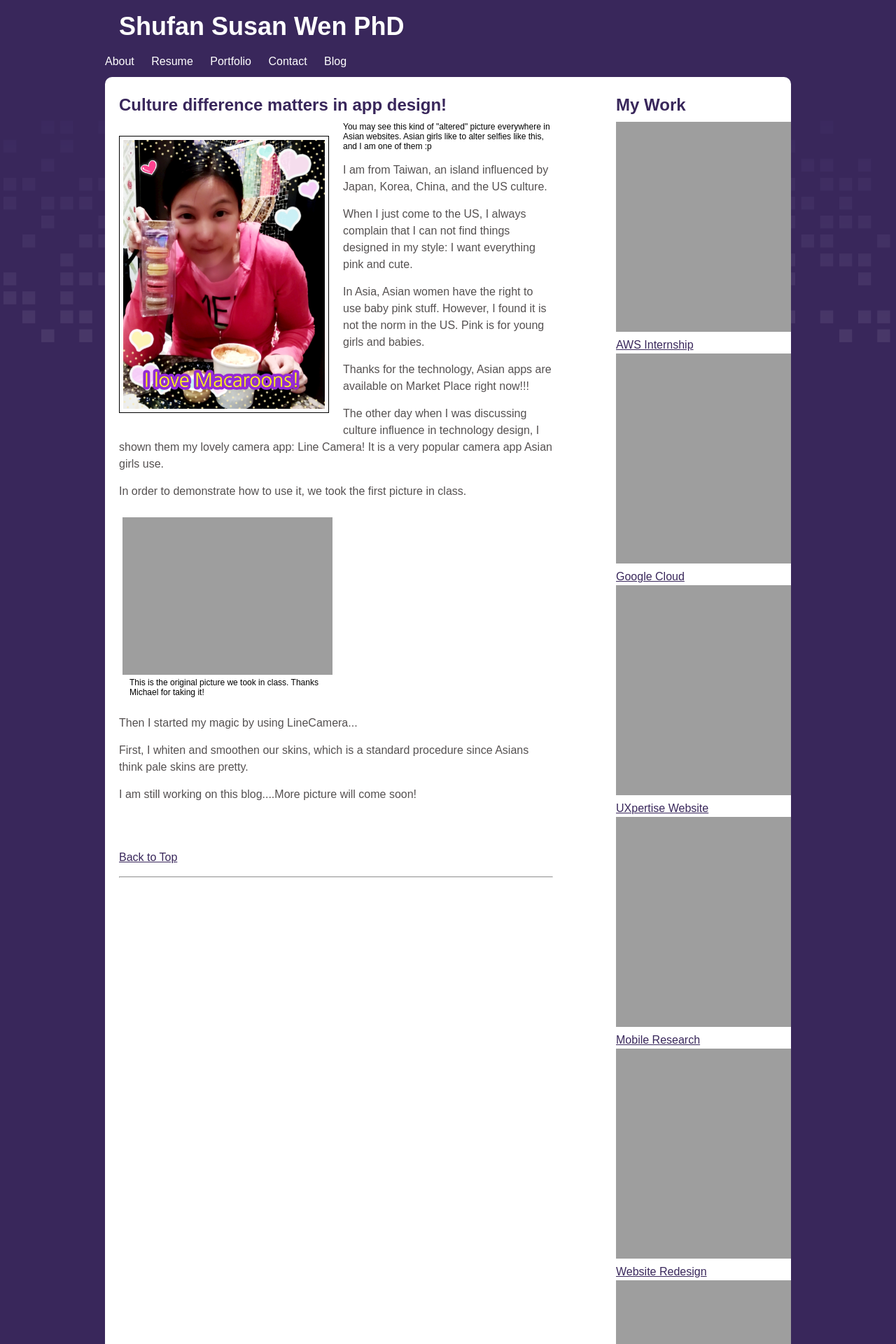
After one commit to wenshufan/Shufan1stWebsite, a PHP site: page /blog2.php in a window 1280 px wide. The commit adds this page. Shown: the top 1920 px of the page at 70% size. Run offline with PHP 8.4, Linux system fonts and the light colour scheme; some libraries are stand-ins or nearby versions; grey boxes are pictures that could not be loaded.

Commit message:
Blog page picture and caption set up

```diff
--- a/Blog/_notes/dwsync.xml
+++ b/Blog/_notes/dwsync.xml
@@ -1,4 +1,4 @@
 <?xml version="1.0" encoding="utf-8" ?>
 <dwsync>
-<file name="blog1.php" server="vergil.u.washington.edu" local="130669888389322460" remote="130669888540000000" Dst="1" />
+<file name="blog1.php" server="vergil.u.washington.edu" local="130670347232375241" remote="130670347270000000" Dst="1" />
 </dwsync>
--- a/Images/Blogs/_notes/dwsync.xml
+++ b/Images/Blogs/_notes/dwsync.xml
@@ -5,4 +5,8 @@
 <file name="Niu2.jpg" server="vergil.u.washington.edu" local="130669901619388871" remote="130669902940000000" Dst="1" />
 <file name="pic1.jpg" server="vergil.u.washington.edu" local="130668962879405090" remote="130669905470000000" Dst="1" />
 <file name="pic2.jpg" server="vergil.u.washington.edu" local="130668959648900597" remote="130669905480000000" Dst="1" />
+<file name="Me.jpg" server="vergil.u.washington.edu" local="130671382805135248" remote="130671386240000000" Dst="1" />
+<file name="pic2-1.jpg" server="vergil.u.washington.edu" local="130671383330535615" remote="130671386260000000" Dst="1" />
+<file name="pic3.jpg" server="vergil.u.washington.edu" local="130671383306634258" remote="130671386270000000" Dst="1" />
+<file name="pic1.png" server="vergil.u.washington.edu" local="130671393111650526" remote="130671393480000000" Dst="1" />
 </dwsync>
--- a/about.php
+++ b/about.php
@@ -5,7 +5,8 @@
     <p> Now I am a UX researcher and a visual/cultural anthropologist, who is spending a tremendous time working on design and codes. </p>
     <p>My passion is to apply my anthropological expertise to UX research and design that can greatly improve lives of others. </p>
     <p>Always feeling like a victim of ill-designed products, I would like to devote myself to get rid of frustration from users and bring delight to them through reshaping their experience of the product.</p>
-    <p> Now I am the second year student in Human Center Design and Engineering MS program at University of Washington. My expertise is in UX research, but I am fucusing on learning UX design and programing. I am taking classes about UX design to polish my design skills in Axure, HTML, CSS and PHP. </p>
+    <p> Now I am the second year student in Human Center Design and Engineering MS program at University of Washington. My expertise is in UX research, but I am fucusing on learning UX design and programing. I coded this site by using HTML5, CSS and PHP.</p>
+    <p><a href="https://github.com/wenshufan/Shufan1stWebsite" target="_blank"> My GitHub Link: https://github.com/wenshufan/Shufan1stWebsite </a></p>
     <p> In summer 2014, I interned at AWS, and realized that knowing how to program was critical to communicate with developers. Thus I wrote a simple app using C# and gained better understanding on how to communicate with developers when making suggestions and design decisions. </p>
     <h2> My publications in Anthropology: </h2>
     <ul>
--- /dev/null
+++ b/blog2.php
@@ -0,0 +1,48 @@
+<?php include('includes/header.php');  ?>
+
+  <!-- Begin Text -->
+  <article id="text">
+    <h2>Culture difference matters in app design!</h2>
+    <figure>
+    <img class="headshot" src="Images/Blogs/Me.jpg" alt="An image of me altered by using LineCamera"/>
+    <figcaption> You may see this kind of "altered" picture everywhere in Asian websites. Asian girls like to alter selfies like this, and I am one of them :p </figcaption>
+    </figure>
+    <p>I am from Taiwan, an island influenced by Japan, Korea, China, and the US culture.</p>
+    <p>When I just come to the US, I always complain that I can not find things designed in my style: I want everything pink and cute.</p>
+    <p>In Asia, Asian women have the right to use baby pink stuff. However, I found it is not the norm in the US. Pink is for young girls and babies. </p>
+    <p>Thanks for the technology, Asian apps are available on Market Place right now!!!</p>
+    <p>The other day when I was discussing culture influence in technology design, I shown them my lovely camera app: Line Camera! It is a very popular camera app Asian girls use.</p>
+    <p>In order to demonstrate how to use it, we took the first picture in class.</p>
+    <figure class="middle" >
+    <img src="Images/Blogs/pic1.png" alt="Our first normal picture from my phone."/>
+    <figcaption> This is the original picture we took in class. Thanks Michael for taking it!</figcaption>
+    </figure>
+    <p> Then I started my magic by using LineCamera...</p>
+    <p> First, I whiten and smoothen our skins, which is a standard procedure since Asians think pale skins are pretty.</p>
+
+    <p>I am still working on this blog....More picture will come soon!</p>
+    <br>
+    <br>
+    <p> <a href="#top"> Back to Top </a> </p>
+    <hr/>
+    <br>
+    <br>
+  </article>
+  <!-- End Text -->
+
+  <!-- Begin Sidebar -->
+  <aside id= "sidebar">
+    <h2 id="sub-navigation-title">My Work</h2>
+    <ul id="sub-navigation">
+      <li><a href="portfolioAmazon.php">AWS Internship</a></li>
+      <li><a href="portfolioGoogleCloud.php">Google Cloud</a></li>
+      <li><a href="portfolioUxpertise.php">UXpertise Website</a></li>
+      <li><a href="portfolioMobileAds.php">Mobile Research</a></li>
+      <li><a href="portfolioPNV.php">Website Redesign</a></li>
+      <li><a href="portfolioTLR.php">Earthquake Preparation</a></li>
+      <li><a href="portfolioOldWebsite.php">Axure</a></li>
+      <li><a href="portfolioSketch.php">Sketches</a></li>
+    </ul>
+  </aside>
+  <!-- End Sidebar -->
+  <?php include('includes/footer.php'); ?>
--- a/index.php
+++ b/index.php
@@ -18,7 +18,7 @@
 <div id="widgets">
 <section class="widget-item">
 <a href="about.php"><h2>About Me</h2></a>
-<p>An UX researcher who is learning UX design and programming in order to provide holistic feedback on research subjects.</p>
+<p>A UX researcher/interaction designer who is learning visual design and programming in order to provide holistic feedback on research subjects.</p>
 <p> <a href="http://students.washington.edu/susanwen/0pdffiles/ShufanSusanWenResume.pdf"> <strong> Click here to view my resume </strong> </a></p>
 </section>
 <section class="widget-item">
--- a/style.css
+++ b/style.css
@@ -245,8 +245,36 @@ img {
 	margin-bottom: 20px;
 	margin-top: 20px;
 }
-
-
+#text figure.headshot {
+	max-width: 288px;
+	border: 1px solid black;
+	float: left;
+	padding: 5px;
+	margin-right: 20px;
+	margin-bottom: 20px;
+	margin-top: 20px;
+}
+#text figure.middle{
+	max-width:300px;
+	border:1px splid black;
+	padding: 5px;
+	margin-right:20px;
+		margin-bottom: 20px;
+	margin-top: 20px;
+}
+#text figure.align-right{
+	max-width:288px;
+	border:1px splid black;
+	float:right;
+	padding: 5px;
+	margin-right:20px;
+		margin-bottom: 20px;
+	margin-top: 20px;
+}
+#text figcaption{
+	margin-left:10px;
+	font-size:0.75em;
+	}
 /*-Imagebox See more at: http://www.corelangs.com/css/box/hover.html#sthash.JaW6D6EB.dpuf*/
 
 #text ul li {
@@ -391,6 +419,14 @@ p.copyright {
 #text img.large {
 	max-width: 100%;
 }
+
+#text figure.align-right {
+	width: 45%;
+}
+#text figure.middle {
+	width: 45%;
+}
+
 #sidebar {
 	width: 31.91%;
 }
@@ -433,6 +469,20 @@ p.copyright {
 #text img.large {
 	float: none;
 	max-width: 100%;
+	margin: 0;
+	padding: 0;
+}
+
+#text figure.align-right {
+	float: none;
+	width: 100%;
+	margin: 0;
+	padding: 0;
+}
+
+#text figure.middle {
+	float: none;
+	width: 100%;
 	margin: 0;
 	padding: 0;
 }
```
Also changed, not shown: Blog/blog1.php (deleted, +0 -37 lines), _notes/dwsync.xml (+7 -5 lines), blog.php (+5 -5 lines), blog1.php (added, +41 -0 lines), contact.php (+3 -10 lines), Images/Blogs/Me.jpg (added), Images/Blogs/pic2-1.jpg (added), Images/Blogs/pic3.jpg (added), 2 other files.
